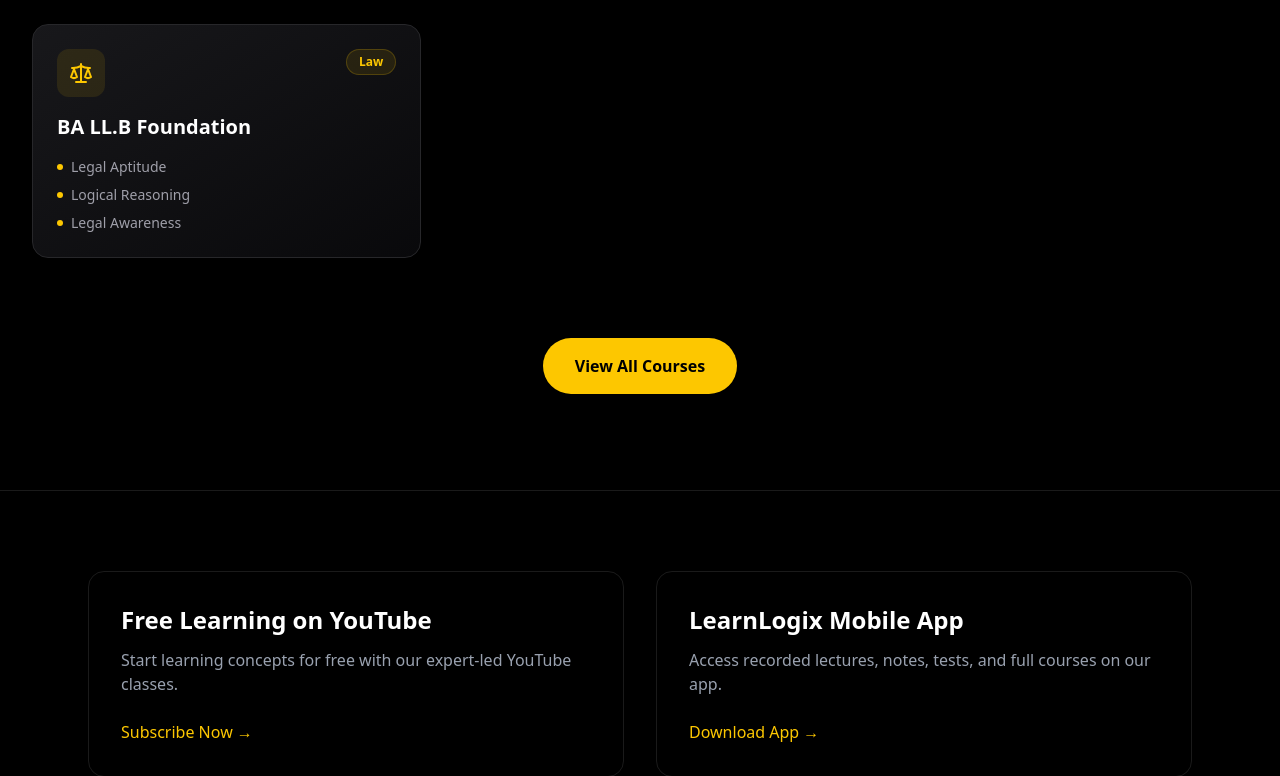
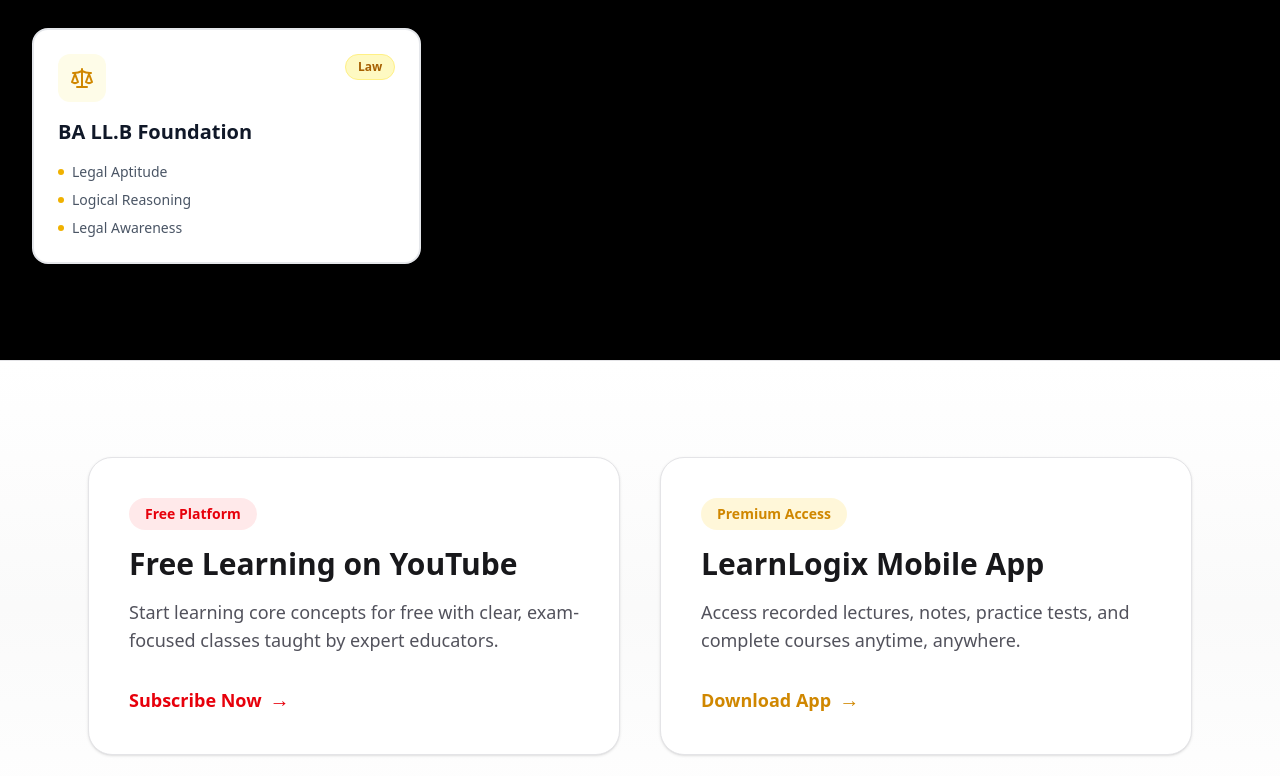
Before and after one commit to atif-afsar/LearnLogix, a React (Vite) app: page /courses in a window 1280 px wide. Shown: the part 1584-2360 px from the top of the page. Built offline with nearby package versions, Linux system fonts and the light colour scheme.

Commit message:
changes in courses

```diff
--- a/src/Components/Courses/CourseCategories.jsx
+++ b/src/Components/Courses/CourseCategories.jsx
@@ -2,34 +2,33 @@ import { BookOpen, GraduationCap, Scale } from "lucide-react";
 
 function CourseCard({ title, badge, subjects, icon: Icon }) {
   return (
-    <div className="group relative bg-gradient-to-br from-zinc-900 to-zinc-950 rounded-2xl p-6 border border-zinc-800 hover:border-yellow-400/50 transition-all duration-300 hover:shadow-xl hover:shadow-yellow-400/10 hover:-translate-y-1">
+    <div className="group relative bg-white rounded-2xl p-6 border-2 border-gray-200 hover:border-yellow-400 transition-all duration-300 hover:shadow-2xl hover:shadow-yellow-400/20 hover:-translate-y-1">
       <div className="flex items-start justify-between mb-4">
-        <div className="p-3 bg-yellow-400/10 rounded-xl group-hover:bg-yellow-400/20 transition-colors">
-          {Icon && <Icon className="w-6 h-6 text-yellow-400" />}
+        <div className="p-3 bg-yellow-50 rounded-xl group-hover:bg-yellow-100 transition-colors">
+          {Icon && <Icon className="w-6 h-6 text-yellow-600" />}
         </div>
-        <span className="px-3 py-1 bg-yellow-400/10 text-yellow-400 text-xs font-semibold rounded-full border border-yellow-400/20">
+        <span className="px-3 py-1 bg-yellow-100 text-yellow-700 text-xs font-semibold rounded-full border border-yellow-200">
           {badge}
         </span>
       </div>
 
-      <h3 className="text-xl font-bold mb-4 text-white group-hover:text-yellow-400 transition-colors">
+      <h3 className="text-xl font-bold mb-4 text-gray-900 group-hover:text-yellow-600 transition-colors">
         {title}
       </h3>
 
       <div className="space-y-2">
         {subjects.map((subject, idx) => (
-          <div key={idx} className="flex items-center gap-2 text-zinc-400 group-hover:text-zinc-300 transition-colors">
-            <div className="w-1.5 h-1.5 bg-yellow-400 rounded-full"></div>
+          <div key={idx} className="flex items-center gap-2 text-gray-600 group-hover:text-gray-700 transition-colors">
+            <div className="w-1.5 h-1.5 bg-yellow-500 rounded-full"></div>
             <span className="text-sm">{subject}</span>
           </div>
         ))}
       </div>
 
-      <div className="absolute inset-0 bg-gradient-to-br from-yellow-400/0 via-yellow-400/0 to-yellow-400/5 rounded-2xl opacity-0 group-hover:opacity-100 transition-opacity pointer-events-none"></div>
+      <div className="absolute inset-0 bg-gradient-to-br from-yellow-50/0 via-yellow-50/0 to-yellow-50/50 rounded-2xl opacity-0 group-hover:opacity-100 transition-opacity pointer-events-none"></div>
     </div>
   );
 }
-
 export default function CourseCategories() {
   const categories = [
     {
@@ -140,13 +139,6 @@ export default function CourseCategories() {
             </div>
           ))}
         </div>
-
-        {/* Bottom CTA */}
-        <div className="mt-16 sm:mt-20 text-center">
-          <button className="px-6 sm:px-8 py-3 sm:py-4 bg-yellow-400 text-black font-semibold rounded-full hover:bg-yellow-300 transition-all duration-300 hover:shadow-lg hover:shadow-yellow-400/30 hover:scale-105 text-sm sm:text-base">
-            View All Courses
-          </button>
-        </div>
       </div>
     </section>
   );
--- a/src/Components/Courses/PlatformsCTA.jsx
+++ b/src/Components/Courses/PlatformsCTA.jsx
@@ -1,25 +1,69 @@
 export default function PlatformsCTA() {
   return (
-    <section className="bg-black text-white py-20 border-t border-white/10">
-      <div className="max-w-6xl mx-auto px-6 grid sm:grid-cols-2 gap-8">
+    <section className="bg-gradient-to-b from-white via-zinc-50 to-white py-24 border-t border-zinc-200">
+      <div className="max-w-6xl mx-auto px-6 grid sm:grid-cols-2 gap-10">
 
-        <div className="border border-white/10 rounded-2xl p-8">
-          <h3 className="text-2xl font-bold mb-3">Free Learning on YouTube</h3>
-          <p className="text-gray-400 mb-6">
-            Start learning concepts for free with our expert-led YouTube classes.
+        {/* YouTube Card */}
+        <div
+          className="group bg-white border border-zinc-200
+                     rounded-3xl p-10
+                     shadow-sm hover:shadow-xl
+                     transition-all duration-300"
+        >
+          <span className="inline-block mb-4 px-4 py-1.5 rounded-full
+                           bg-red-500/10 text-red-600
+                           text-sm font-semibold">
+            Free Platform
+          </span>
+
+          <h3 className="text-2xl lg:text-3xl font-bold text-zinc-900 mb-4">
+            Free Learning on YouTube
+          </h3>
+
+          <p className="text-zinc-600 text-lg mb-8">
+            Start learning core concepts for free with clear,
+            exam-focused classes taught by expert educators.
           </p>
-          <button className="text-yellow-400 font-medium">
-            Subscribe Now →
+
+          <button
+            className="inline-flex items-center gap-2
+                       text-red-600 font-semibold text-lg
+                       group-hover:gap-3 transition-all"
+          >
+            Subscribe Now
+            <span className="text-xl">→</span>
           </button>
         </div>
 
-        <div className="border border-white/10 rounded-2xl p-8">
-          <h3 className="text-2xl font-bold mb-3">LearnLogix Mobile App</h3>
-          <p className="text-gray-400 mb-6">
-            Access recorded lectures, notes, tests, and full courses on our app.
+        {/* Mobile App Card */}
+        <div
+          className="group bg-white border border-zinc-200
+                     rounded-3xl p-10
+                     shadow-sm hover:shadow-xl
+                     transition-all duration-300"
+        >
+          <span className="inline-block mb-4 px-4 py-1.5 rounded-full
+                           bg-yellow-400/15 text-yellow-600
+                           text-sm font-semibold">
+            Premium Access
+          </span>
+
+          <h3 className="text-2xl lg:text-3xl font-bold text-zinc-900 mb-4">
+            LearnLogix Mobile App
+          </h3>
+
+          <p className="text-zinc-600 text-lg mb-8">
+            Access recorded lectures, notes, practice tests,
+            and complete courses anytime, anywhere.
           </p>
-          <button className="text-yellow-400 font-medium">
-            Download App →
+
+          <button
+            className="inline-flex items-center gap-2
+                       text-yellow-600 font-semibold text-lg
+                       group-hover:gap-3 transition-all"
+          >
+            Download App
+            <span className="text-xl">→</span>
           </button>
         </div>
 
```
